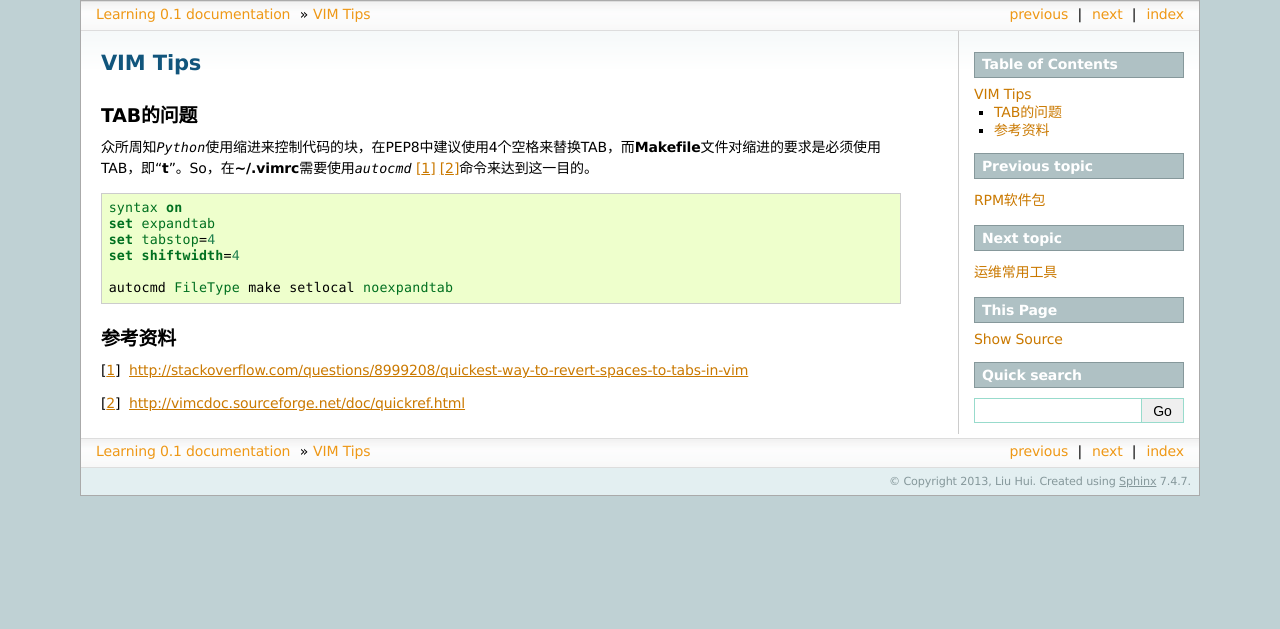
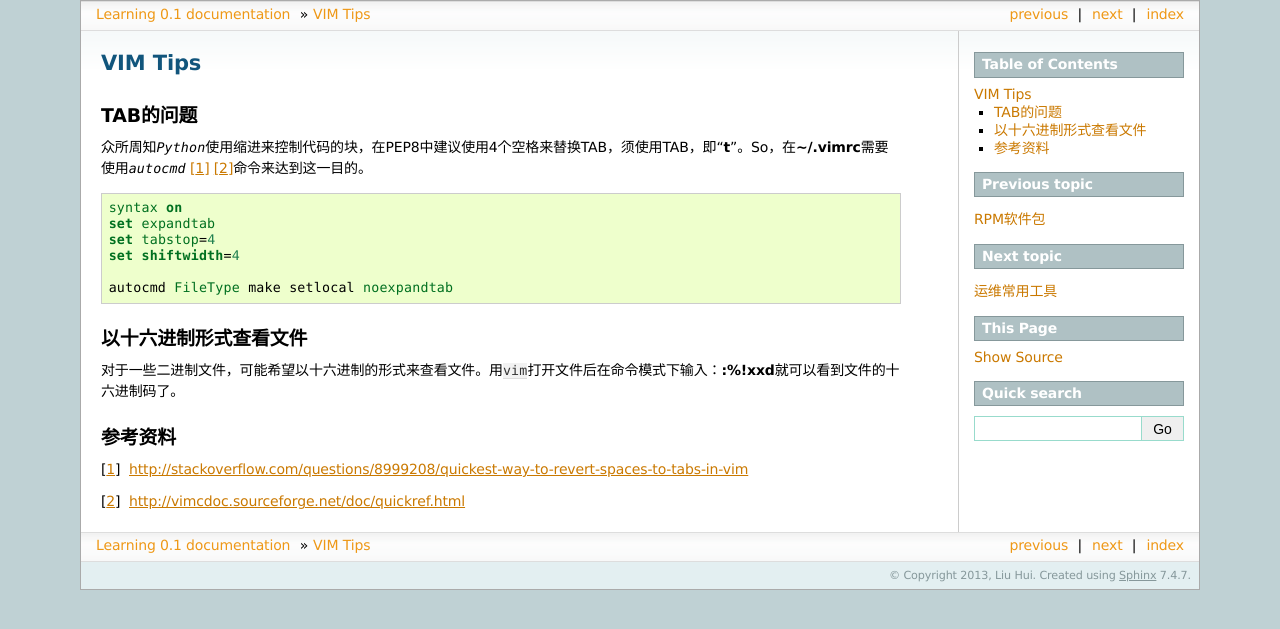
Before and after one commit to huiliu/learning.docs.hui, a Sphinx documentation site: the page built from source/vim.rst, in a window 1280 px wide. Shown: the top 629 px of the page. Built offline with Sphinx 7.4.7, drawn with Linux system fonts in a browser that asks for light colours; formulas are drawn with MathJax 3.

Commit message:
UPDATE vim.rst

```diff
--- a/source/vim.rst
+++ b/source/vim.rst
@@ -4,10 +4,9 @@ VIM Tips
 
 TAB的问题
 ==========
-众所周知\ `Python`\ 使用缩进来控制代码的块，在PEP8中建议使\
-用4个空格来替换TAB，而\ **Makefile**\ 文件对缩进的要求是必\
-须使用TAB，即“\ **\t**\ ”。So，在\ **~/.vimrc**\ 需要使用\
-`autocmd` [#]_ [#]_\ 命令来达到这一目的。
+众所周知\ `Python`\ 使用缩进来控制代码的块，在PEP8中建议使用4个空格来替换TAB，\
+须使用TAB，即“\ **\t**\ ”。So，在\ **~/.vimrc**\ 需要使用\ `autocmd` [#]_ [#]_\
+命令来达到这一目的。
 
 .. code-block:: vim
 
@@ -18,6 +17,10 @@ TAB的问题
 
     autocmd FileType make setlocal noexpandtab
 
+以十六进制形式查看文件
+========================
+对于一些二进制文件，可能希望以十六进制的形式来查看文件。用\ ``vim``\ 打开文件后\
+在命令模式下输入：\ **:%!xxd**\ 就可以看到文件的十六进制码了。
 
 参考资料
 =========
```
